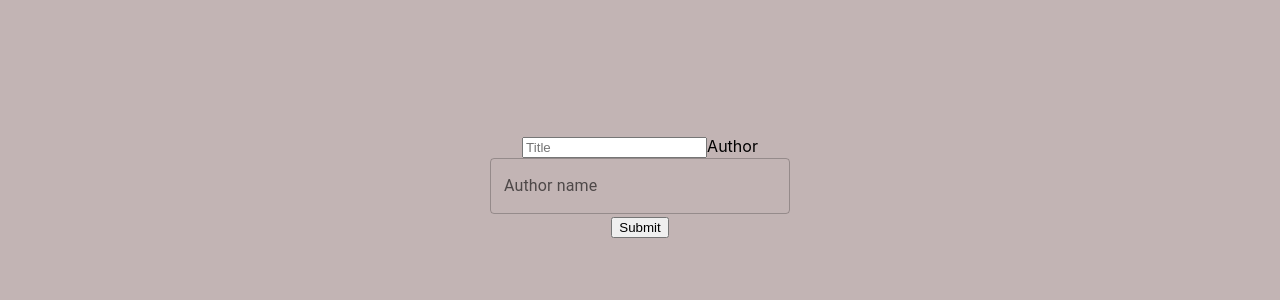
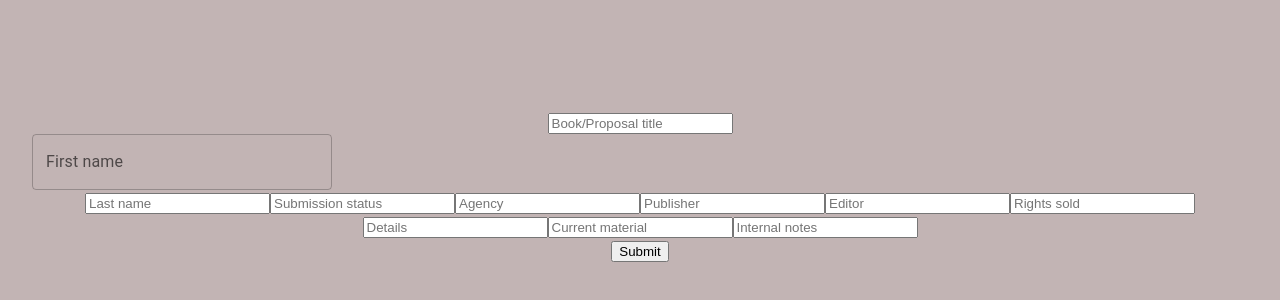
Before and after one commit to jdlms/scout-db, a React (Vite) app in the folder client/: page /scout-landing in a window 1280 px wide. Shown: the part 214-514 px from the top of the page. Built offline with nearby package versions, Linux system fonts and the light colour scheme.

Commit message:
form fields and book schema

```diff
--- a/client/src/components/MuiAutocomplete.jsx
+++ b/client/src/components/MuiAutocomplete.jsx
@@ -61,7 +61,7 @@ export function MuiAutocomplete({ onChange, control }) {
           renderInput={(params) => (
             <TextField
               {...params}
-              label="Author name"
+              label="First name"
               InputProps={{
                 ...params.InputProps,
                 endAdornment: (
--- a/client/src/components/Scout.jsx
+++ b/client/src/components/Scout.jsx
@@ -21,11 +21,36 @@ export function Scout() {
   return (
     <div>
       <form onSubmit={handleSubmit(onSubmit)}>
-        <input {...register("title", { required: true, minLength: 1 })} placeholder="Title" />
-        <label>Author</label>
+        <input
+          {...register("title", { required: true, minLength: 1 })}
+          placeholder="Book/Proposal title"
+        />
+
         <MuiAutocomplete control={control} />
+
+        <input {...register("title", { required: true, minLength: 1 })} placeholder="Last name" />
+        <input
+          {...register("title", { required: true, minLength: 1 })}
+          placeholder="Submission status"
+        />
+        <input {...register("title", { required: true, minLength: 1 })} placeholder="Agency" />
+        <input {...register("title", { required: true, minLength: 1 })} placeholder="Publisher" />
+        <input {...register("title", { required: true, minLength: 1 })} placeholder="Editor" />
+        <input {...register("title", { required: true, minLength: 1 })} placeholder="Rights sold" />
+        <input {...register("title", { required: true, minLength: 1 })} placeholder="Details" />
+        <input
+          {...register("title", { required: true, minLength: 1 })}
+          placeholder="Current material"
+        />
+        <input
+          {...register("title", { required: true, minLength: 1 })}
+          placeholder="Internal notes"
+        />
+        <br />
         <input type="submit" onClick={reset()} />
       </form>
     </div>
   );
 }
+
+//confidential radio option needed
```
Also changed, not shown: 1 other file (tests, documents, lock files or other folders).
